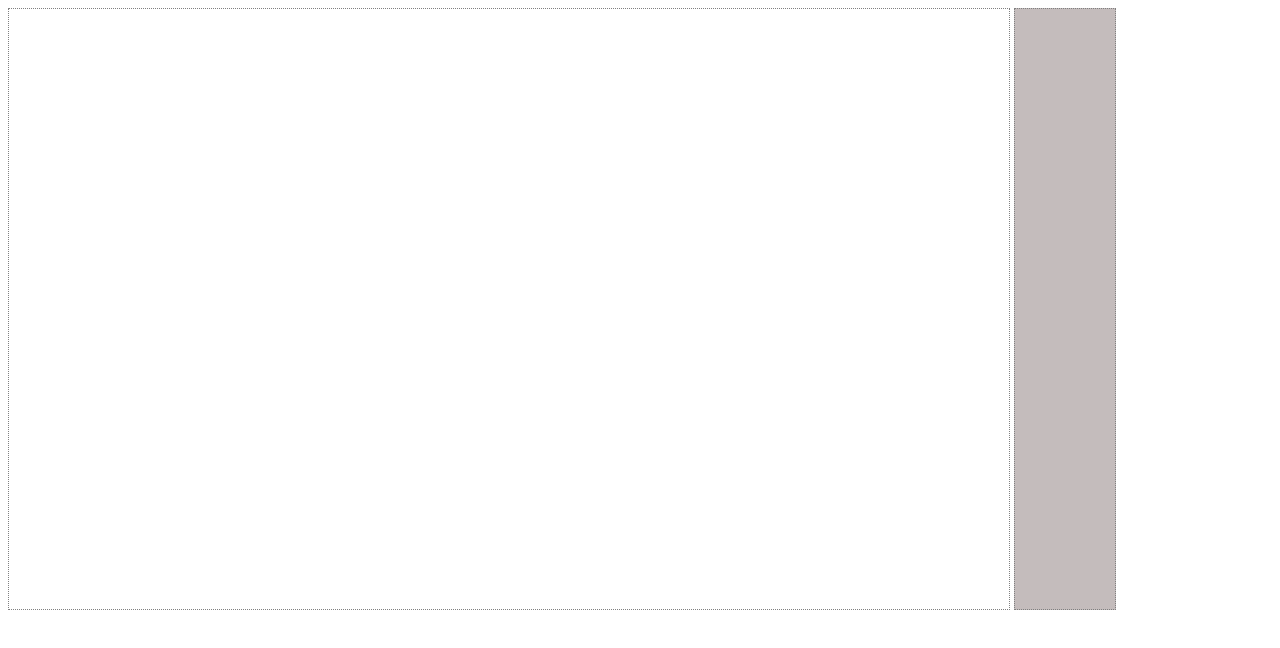
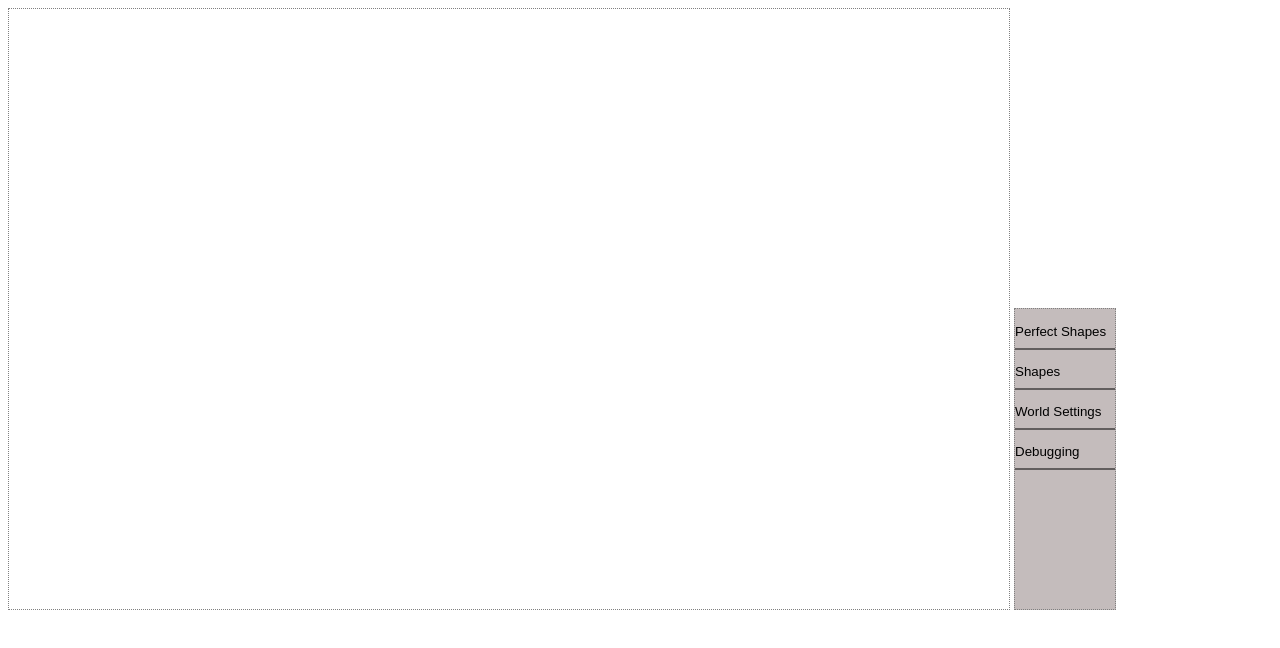
Before and after one commit to lashlockbhs/physics-2D-sim, a website with bundled scripts: page projects/physics/public/index.html in a window 1280 px wide. Built offline with nearby package versions, Linux system fonts and the light colour scheme.

Commit message:
perfShapes opens indow

```diff
--- a/projects/physics/public/graphics.js
+++ b/projects/physics/public/graphics.js
@@ -1,25 +1,21 @@
-let ctx;
-let width;
-let height;
-
-let onclick = (x, y) => {};
+//let onclick = (x, y) => {};
 let onkeydown = (k) => {};
 
 document.onkeydown = (e) => {
   onkeydown(e.key)
 };
 
-const registerOnclick = (fn) => (onclick = fn);
+//const registerOnclick = (fn) => (onclick = fn);
 const registerOnKeyDown = (fn) => (onkeydown = fn);
 
 const setCanvas = (canvas) => {
-  canvas.onclick = (e) => onclick(e.offsetX, e.offsetY);
-  ctx = canvas.getContext('2d');
-  width = canvas.width;
-  height = canvas.height;
+  const ctx = canvas.getContext('2d');
+  const width = canvas.width;
+  const height = canvas.height;
+  return {ctx, width, height};
 };
 
-const drawLine = (x1, y1, x2, y2, color, width = 1) => {
+const drawLine = (x1, y1, x2, y2, color, width, ctx) => {
   ctx.strokeStyle = color;
   ctx.lineWidth = width;
   ctx.beginPath();
@@ -28,7 +24,7 @@ const drawLine = (x1, y1, x2, y2, color, width = 1) => {
   ctx.stroke();
 };
 
-const drawCircle = (x, y, r, color, lineWidth = 1) => {
+const drawCircle = (x, y, r, color, lineWidth = 1, ctx) => {
   ctx.strokeStyle = color;
   ctx.lineWidth = lineWidth;
   ctx.beginPath();
@@ -36,13 +32,13 @@ const drawCircle = (x, y, r, color, lineWidth = 1) => {
   ctx.stroke();
 };
 
-const drawRect = (x, y, width, height, color, lineWidth = 1) => {
+const drawRect = (x, y, width, height, color, lineWidth = 1, ctx) => {
   ctx.strokeStyle = color;
   ctx.lineWidth = lineWidth;
   ctx.strokeRect(x, y, width, height);
 };
 
-const drawTriangle = (x1, y1, x2, y2, x3, y3, color, lineWidth = 1) => {
+const drawTriangle = (x1, y1, x2, y2, x3, y3, color, lineWidth = 1, ctx) => {
   ctx.strokeStyle = color;
   ctx.lineWidth = lineWidth;
   ctx.beginPath();
@@ -53,19 +49,19 @@ const drawTriangle = (x1, y1, x2, y2, x3, y3, color, lineWidth = 1) => {
   ctx.stroke();
 };
 
-const drawFilledCircle = (x, y, r, color) => {
+const drawFilledCircle = (x, y, r, color, ctx) => {
   ctx.fillStyle = color;
   ctx.beginPath();
   ctx.ellipse(x, y, r, r, 0, 0, 2 * Math.PI);
   ctx.fill();
 };
 
-const drawFilledRect = (x, y, width, height, color) => {
+const drawFilledRect = (x, y, width, height, color, ctx) => {
   ctx.fillStyle = color;
   ctx.fillRect(x, y, width, height);
 };
 
-const drawFilledTriangle = (x1, y1, x2, y2, x3, y3, color) => {
+const drawFilledTriangle = (x1, y1, x2, y2, x3, y3, color, ctx) => {
   ctx.fillStyle = color;
   ctx.beginPath();
   ctx.moveTo(x1, y1);
@@ -75,13 +71,13 @@ const drawFilledTriangle = (x1, y1, x2, y2, x3, y3, color) => {
   ctx.fill();
 };
 
-const drawText = (text, x, y, color, size) => {
+const drawText = (text, x, y, color, size, ctx) => {
   ctx.font = `${size}px sans-serif`;
   ctx.fillStyle = color;
   ctx.fillText(text, x, y);
 };
 
-const clear = () => ctx.clearRect(0, 0, width, height);
+const clear = (ctx, width, height) => ctx.clearRect(0, 0, width, height, ctx);
 
 /*
  * Available to script as convenience.
@@ -119,10 +115,7 @@ export {
   drawFilledTriangle,
   drawText,
   clear,
-  width,
-  height,
   now,
   animate,
-  registerOnclick,
   registerOnKeyDown,
 };
--- a/projects/physics/public/gui.js
+++ b/projects/physics/public/gui.js
@@ -1,33 +1,83 @@
-import { drawLine, setCanvas,} from "./graphics.js";
-const menuCanvas = document.getElementById("menu")
-setCanvas(menuCanvas)
+import { drawLine, drawText, setCanvas, } from "./graphics.js";
+const menuCanvas = document.getElementById("menu");
+const menuProps = setCanvas(menuCanvas);
+const ctx = menuProps.ctx;
+const width = menuProps.width;
+const height = menuProps.height
 
-class dropMenu{
-    constructor(options){
+let xClick;
+let yClick;
+
+class dropMenu {
+    constructor(options) {
         this.options = options;
-        this.boxSize;
+        this.boxSize = 40;
+        this.textSize = this.boxSize / 3;
+        this.menuHolder = document.getElementById("menuHolder")
+        this.perfWindow = this.#createPerfWindow()
+        this.shapeWindow = this.#createShapeWindow()
+
     }
-    drawMenuBlocks(){
-        this.boxSize = menuCanvas.height/this.options.length
-        for(let i = 0; i<=this.options.length; i++){
+    drawMenuBlocks() {
+        for (let i = 0; i < this.options.length; i++) {
             console.log("hi")
-            drawLine(0, this.boxSize*(i), menuCanvas.width, this.boxSize*(i), "black", 1)
+            drawLine(0, this.boxSize * (i + 1), width, this.boxSize * (i + 1), "black", 1, ctx)
+            drawText(this.options[i].text, 0, this.boxSize * (i + 1) - this.boxSize / 3, "black", this.textSize, ctx)
         }
     }
-    onClick(){
-        const boxNum = Math.floor(yClick/this.boxSize);
+
+    #hideWindow(canvas) {
+        canvas.setAttribute("hidden", "hidden");
     }
-    #displayShapeInfo(){
+    #showWindow(canvas) {
+        canvas.removeAttribute("hidden");
+    }
+    #checkIfDisplayed(canvas) {
+        return !canvas.hidden;
+    }
+    #createPerfWindow() {
+        const perfWindow = document.createElement("canvas");
+        perfWindow.setAttribute("id", "perfWindow");
 
+        perfWindow.width = 70;
+        perfWindow.height = 110;
+
+        this.#hideWindow(perfWindow);
+
+        this.menuHolder.append(perfWindow);
+        return perfWindow;
+    }
+    #createShapeWindow() {
+        const shapeWindow = document.createElement("canvas");
+        shapeWindow.setAttribute("id", "shapeWindow");
+
+        shapeWindow.width = 70;
+        shapeWindow.height = 110;
+
+        this.#hideWindow(shapeWindow);
+
+        this.menuHolder.append(shapeWindow);
+        return shapeWindow;
+    }
+
+    onClick() {
+        const boxNum = Math.floor(yClick / this.boxSize);
+        if (boxNum === 0) {
+
+            if(this.#checkIfDisplayed(this.perfWindow)){
+                this.#hideWindow(this.perfWindow)
+            }
+            else{
+                this.#showWindow(this.perfWindow)
+            }
+        }
     }
 }
 
-const menu = new dropMenu([])
+const menu = new dropMenu([{ text: "Perfect Shapes", options: ["square", "cirlce", "rect", "triange"] }, { text: "Shapes" }, { text: "World Settings" }, { text: "Debugging" }])
 menu.drawMenuBlocks()
 
-let xClick;
-let yClick;
-const onclick = (x, y) =>{
+const onclick = (x, y) => {
 
     xClick = x;
     yClick = y;
--- a/projects/physics/public/index.html
+++ b/projects/physics/public/index.html
@@ -12,7 +12,10 @@
 
 <body>
   <canvas id="screen" width="1000" height="600"></canvas>
-  <canvas id="menu" width="100" height="600"></canvas>
+  <div id ="menuHolder">
+    <canvas id="menu" width="100" height="300"></canvas>
+  </div>
+
 
 </body>
 
--- a/projects/physics/public/script.js
+++ b/projects/physics/public/script.js
@@ -3,14 +3,11 @@ import {
   setCanvas,
   drawFilledCircle,
   clear,
-  width,
-  height,
   animate,
   now,
   drawFilledRect,
   drawLine,
   drawText,
-  registerOnclick,
   registerOnKeyDown,
 } from './graphics.js';
 
@@ -35,7 +32,16 @@ import {
 } from './math.js';
 
 const canvas = document.getElementById('screen');
-setCanvas(canvas);
+const canvasProps = setCanvas(canvas);
+
+const width = canvasProps.width;
+const height = canvasProps.height;
+const ctx = canvasProps.ctx;
+
+
+
+
+
 
 const msPerFrame = 1 // frames per second, consider changing to ms/frame
 //returns points that are 1 or less pixels away from eachother
@@ -131,13 +137,13 @@ class Shape {
   }
 
   drawShape() {
-    drawText("mass " + this.mass, this.center.x, this.center.y, "black", 10)
+    drawText("mass " + this.mass, this.center.x, this.center.y, "black", 10, ctx)
     for (let i = 0; i < this.vertices.length; i++) {
       if (i + 1 === this.vertices.length) {
-        drawLine(this.vertices[i].x, this.vertices[i].y, this.vertices[0].x, this.vertices[0].y, 'black', 1)
+        drawLine(this.vertices[i].x, this.vertices[i].y, this.vertices[0].x, this.vertices[0].y, 'black', 1, ctx)
       }
       else {
-        drawLine(this.vertices[i].x, this.vertices[i].y, this.vertices[i + 1].x, this.vertices[i + 1].y, 'black', 1)
+        drawLine(this.vertices[i].x, this.vertices[i].y, this.vertices[i + 1].x, this.vertices[i + 1].y, 'black', 1, ctx)
       }
     }
   }
@@ -167,12 +173,12 @@ let vertices = []
 
 let paused = true;
 
-registerOnclick((x, y) => {
+const onclick = (x, y) => {
   if (paused) {
-    drawFilledCircle(x, y, 1.7, 'black');
+    drawFilledCircle(x, y, 1.7, 'black', ctx);
     vertices.push({ x, y });
   }
-});
+};
 
 registerOnKeyDown((k) => {
   if (k === "Enter") {
@@ -181,7 +187,7 @@ registerOnKeyDown((k) => {
       //objArray.push(new Shape([vector(0, 0)], vertices, area * parseInt(document.getElementById('density').value)));
       objArray.push(new Shape([vector(0, 0)], vertices, 10));
       objArray[objArray.length - 1].drawShape()
-      drawFilledCircle(objArray[objArray.length - 1].center.x, objArray[objArray.length - 1].center.y, 2.5, "red")
+      drawFilledCircle(objArray[objArray.length - 1].center.x, objArray[objArray.length - 1].center.y, 2.5, "red", ctx)
       vertices = []
       paused = objArray.length >= 5 ? false : true
     }
@@ -190,13 +196,14 @@ registerOnKeyDown((k) => {
     paused = true;
   }
 })
+canvas.onclick = (e) => onclick(e.offsetX, e.offsetY);
 
 
 let next = 0;
 let countFrame = 0;
 const drawFrame = (time) => {
   if (time > next && !paused) {
-    clear();
+    clear(ctx, width, height);
     for (const shape of objArray) {
       //shape.center.x += 10
       //shape.center.y += 10
@@ -211,7 +218,7 @@ const drawFrame = (time) => {
 
       //const shapeBounds = shape.getBoundOfObject(1)
 
-      drawFilledCircle(shape.center.x, shape.center.y, 2.5, "red")
+      drawFilledCircle(shape.center.x, shape.center.y, 2.5, "red", ctx)
 
       shape.drawShape();
 
--- a/projects/physics/public/style.css
+++ b/projects/physics/public/style.css
@@ -4,7 +4,17 @@ canvas {
   border: 1px dotted grey;
 }
 
-#menu {
+#menuHolder {
+  display: inline-block;
+  right: 20px;
+}
+#menu{
   background-color: rgb(196, 188, 188);
-  display: inline-block;
+
 }
+#perfWindow{
+  background-color: rgb(196, 188, 188);
+}
+#shapeWindow{
+  background-color: rgb(196, 188, 188);
+}
```
